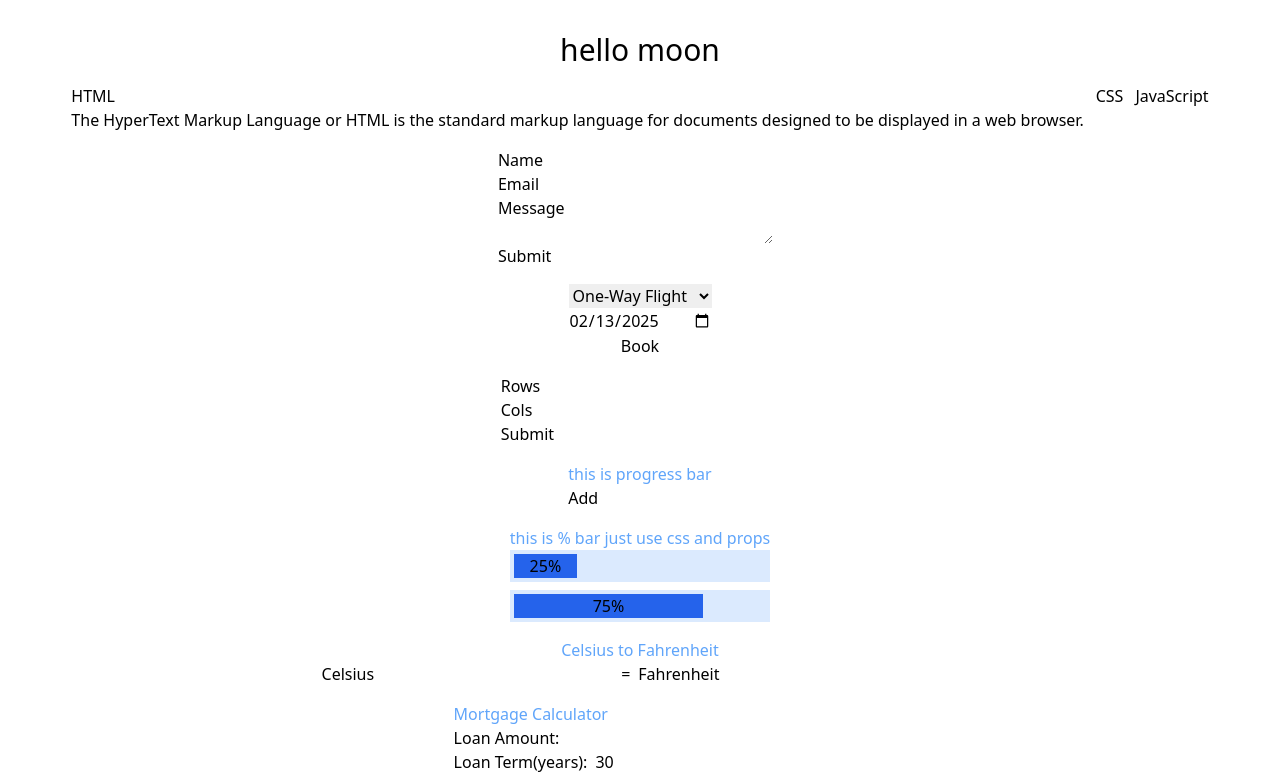
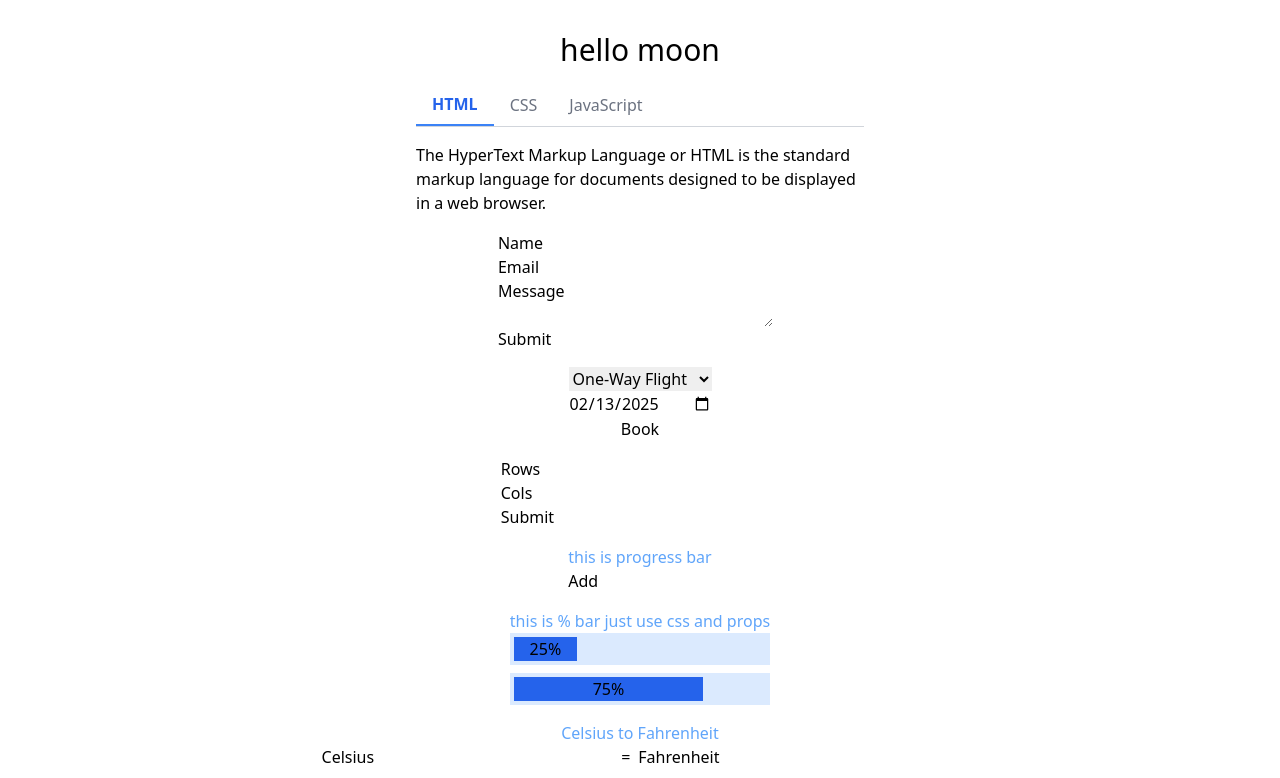
Before and after one commit to lu-sd/score, a React (Vite) app: page / in a window 1280 px wide. Shown: the top 778 px of the page. Built offline with nearby package versions, Linux system fonts and the light colour scheme.

Commit message:
improved css no shift

```diff
--- a/src/components/tab.tsx
+++ b/src/components/tab.tsx
@@ -9,21 +9,39 @@ type item =
 type props = { items: item[] }
 
 function Tab({ items }: props) {
-  const [isShow, setIsShow] = useState("html")
+  const [isShow, setIsShow] = useState<string>("html");
+
   return (
-    <div className="flex gap-3">
-      {items.map((item) => (
-        <div key={item.value}>
-          <button onClick={() => setIsShow(item.value)}>{item.label}</button>
-          {/* <div className="max-w-xs" hidden={item.value !== isShow}>{item.panel}</div> */}
-          {item.value === isShow && <p>{item.panel}</p>}
-        </div>
-      ))
-      }
-    </div >
+    <div className="w-full max-w-md mx-auto">
+      {/* Tab Buttons */}
+      <div className="flex border-b border-gray-300">
+        {items.map((item) => (
+          <button
+            key={item.value}
+            onClick={() => setIsShow(item.value)}
+            className={`px-4 py-2  ${isShow === item.value
+              ? "border-b-2 border-blue-500 text-blue-600 font-semibold"
+              : "text-gray-500 hover:text-blue-600"
+              }`}
+          >
+            {item.label}
+          </button>
+        ))}
+      </div>
+
+      {/* Tab Content */}
+      <div className="mt-4">
+        {items.map((item) => (
+          <div
+            key={item.value}
+            hidden={isShow != item.value}>
+            {item.panel}
+          </div>
+        ))}
+      </div>
+    </div>
   );
 }
-
 export default function Tabs() {
   return <Tab
     items={[
```
